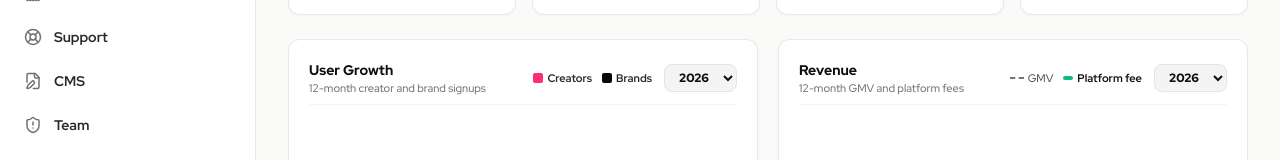
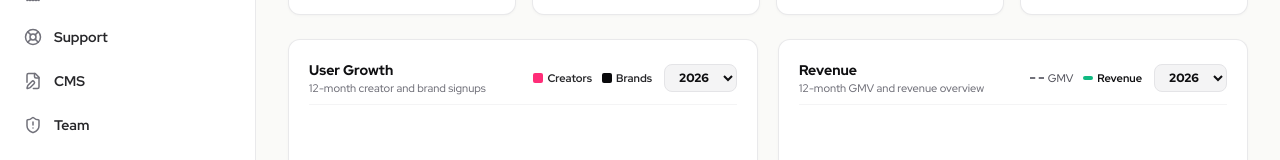
Before and after one commit to BeingSazzad/Influencer-Dashboard, a React (Vite) app: page / in a window 1280 px wide. Shown: the part 327-487 px from the top of the page. Built offline with nearby package versions, Linux system fonts and the light colour scheme; a web font is replaced by a local one.

Commit message:
refactor: hide platform fee mentions across escrow, orders, dashboard, and settings to handle auto VAT deduction

```diff
--- a/src/pages/dashboard/DashboardPage.tsx
+++ b/src/pages/dashboard/DashboardPage.tsx
@@ -320,7 +320,7 @@ export const DashboardPage: React.FC = () => {
                 Revenue
               </h3>
               <p className="text-[11px] text-neutral-400 font-medium">
-                12-month GMV and platform fees
+                12-month GMV and revenue overview
               </p>
             </div>
 
@@ -334,7 +334,7 @@ export const DashboardPage: React.FC = () => {
                 </div>
                 <div className="flex items-center gap-1">
                   <span className="w-2.5 h-1 rounded-full bg-emerald-500" />
-                  <span className="text-neutral-900 text-[11px] font-bold">Platform fee</span>
+                  <span className="text-neutral-900 text-[11px] font-bold">Revenue</span>
                 </div>
               </div>
 
--- a/src/pages/dashboard/EscrowPage.tsx
+++ b/src/pages/dashboard/EscrowPage.tsx
@@ -121,9 +121,6 @@ export const EscrowPage: React.FC = () => {
                     <div className="text-right">
                       <span className="text-xl font-black text-neutral-950 tabular-nums">
                         {formatCurrency(dispute.amountEur)}
-                      </span>
-                      <span className="text-[11px] text-neutral-500 font-medium ml-1.5">
-                        (Fee: <strong className="font-bold text-neutral-800">{formatCurrency(dispute.feeEur)}</strong>)
                       </span>
                     </div>
                   </div>
--- a/src/pages/dashboard/OrdersPage.tsx
+++ b/src/pages/dashboard/OrdersPage.tsx
@@ -563,23 +563,13 @@ export const OrdersPage: React.FC = () => {
                 </p>
               </div>
 
-              <div className="flex items-center gap-4 bg-white p-2.5 rounded-lg border border-neutral-200 shrink-0">
-                <div>
+              <div className="bg-white px-4 py-2.5 rounded-lg border border-neutral-200 shrink-0 text-right">
                 <span className="text-[10px] text-neutral-400 block font-bold uppercase tracking-wider">
                   Escrow
                 </span>
                 <span className="text-lg font-black text-neutral-950 tabular-nums">
                   {formatCurrency(activeDossierOrder.grossAmountEur)}
                 </span>
-                </div>
-                <div className="pl-3 border-l border-neutral-200">
-                  <span className="text-[10px] text-emerald-600 block font-bold uppercase tracking-wider">
-                    Platform fee
-                  </span>
-                  <span className="text-base font-black text-emerald-600 tabular-nums">
-                    {formatCurrency(activeDossierOrder.platformFeeEur)}
-                  </span>
-                </div>
               </div>
             </div>
 
--- a/src/pages/dashboard/SettingsPage.tsx
+++ b/src/pages/dashboard/SettingsPage.tsx
@@ -360,10 +360,10 @@ export const SettingsPage: React.FC = () => {
           <div className="space-y-4">
             <div className="grid grid-cols-1 sm:grid-cols-3 gap-4">
               <Input
-                label="Platform Fee (%)"
+                label="Standard VAT (%)"
                 value={escrowFeeRate}
                 onChange={(e) => setEscrowFeeRate(e.target.value)}
-                helperText="Charged on deposit (15% escrow)"
+                helperText="Automatically deducted on deposit (15%)"
               />
               <Input
                 label="Auto-Release (Days)"
--- a/src/pages/dashboard/TransactionsPage.tsx
+++ b/src/pages/dashboard/TransactionsPage.tsx
@@ -262,7 +262,7 @@ export const TransactionsPage: React.FC = () => {
               </div>
               <div>
                 <h3 className="text-base font-bold text-neutral-900">
-                  Platform Fee Receipt: {inspectedTxn.invoiceNumber}
+                  Settlement Receipt: {inspectedTxn.invoiceNumber}
                 </h3>
                 <p className="text-xs text-neutral-500 font-semibold">
                   Campaign Order {inspectedTxn.orderId} • {formatDate(inspectedTxn.createdAt)}
@@ -311,7 +311,7 @@ export const TransactionsPage: React.FC = () => {
               </div>
               <div className="border-x border-neutral-200 px-2 bg-pink-50/50 rounded-lg">
                 <span className="text-[10px] font-black uppercase tracking-wider text-brand-pink">
-                  Platform fee
+                  Platform Revenue (VAT)
                 </span>
                 <p className="text-lg font-black text-brand-pink mt-0.5 tabular-nums">
                   +{formatCurrency(inspectedTxn.platformFeeEur)}
```
Lines whose indentation alone changed are shown as unchanged.
